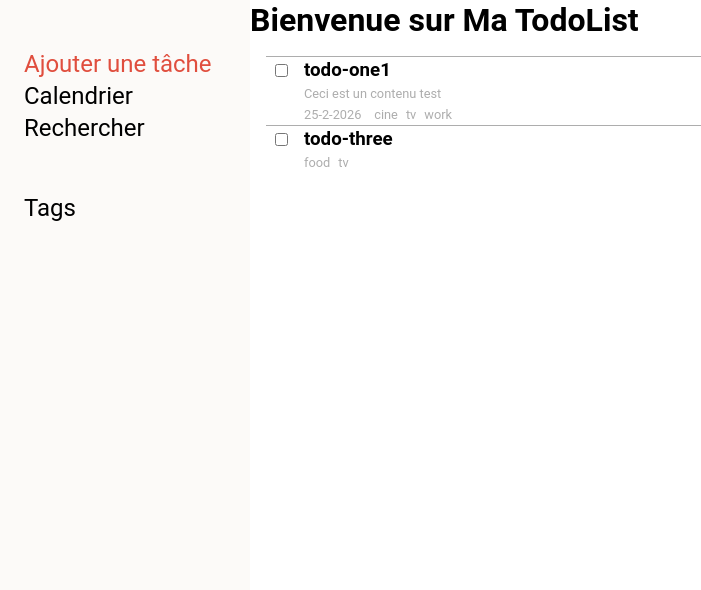
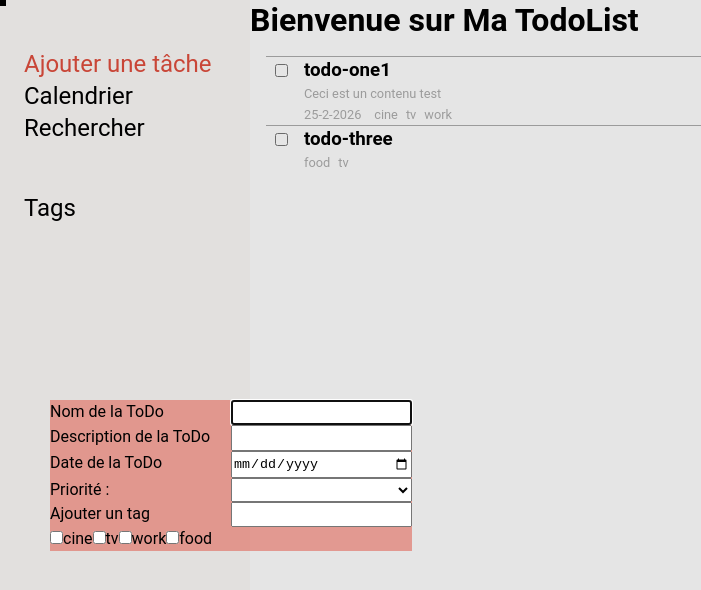
Before and after one commit to gr-pf/odin-todo-list, a website built with webpack: page src/template.html in a window 1280 px wide. Shown: the whole page, without its empty margins (0-701 px from the left). Built offline with nearby package versions, Linux system fonts and the light colour scheme.

Commit message:
Unfinished dialog styling

```diff
--- a/src/index.js
+++ b/src/index.js
@@ -38,4 +38,8 @@ const ulTodoList = document.querySelector(".todo-list");
 newList.todoList.forEach((todo, id) =>
   ulTodoList.appendChild(renderTodo(todo)),
 );
-ulTodoList.appendChild(renderFormTodo(newList));
+//ulTodoList.appendChild(renderFormTodo(newList));
+const modal = renderFormTodo(newList);
+const main = document.querySelector(".main");
+main.appendChild(modal);
+modal.showModal();
--- a/src/style.css
+++ b/src/style.css
@@ -62,6 +62,10 @@ li {
   font: inherit;
 }
 
+.main {
+  position: relative;
+}
+
 .todo-list {
   display: grid;
   margin-inline: 1rem;
@@ -111,3 +115,17 @@ li {
   display: flex;
   gap: 0.5rem;
 }
+
+.form-todo {
+  position: fixed;
+  top: 50%;
+
+  left: 50%;
+  left: 50px;
+  max-width: 600px;
+  /*transform: translate(-50%, -50%);*/
+
+  display: grid;
+  grid-template-columns: 1fr 1fr;
+  background-color: hsla(from var(--accent-color) h s l / 0.5);
+}
```
